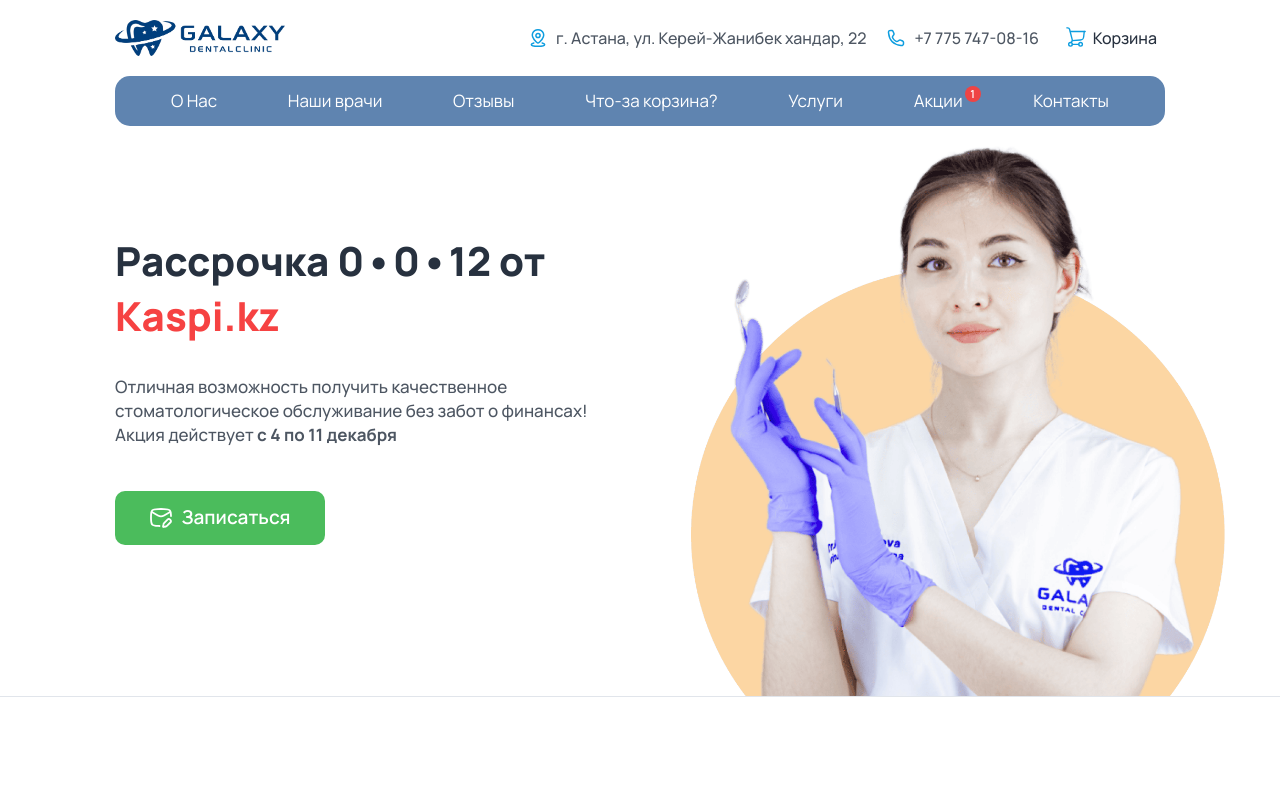
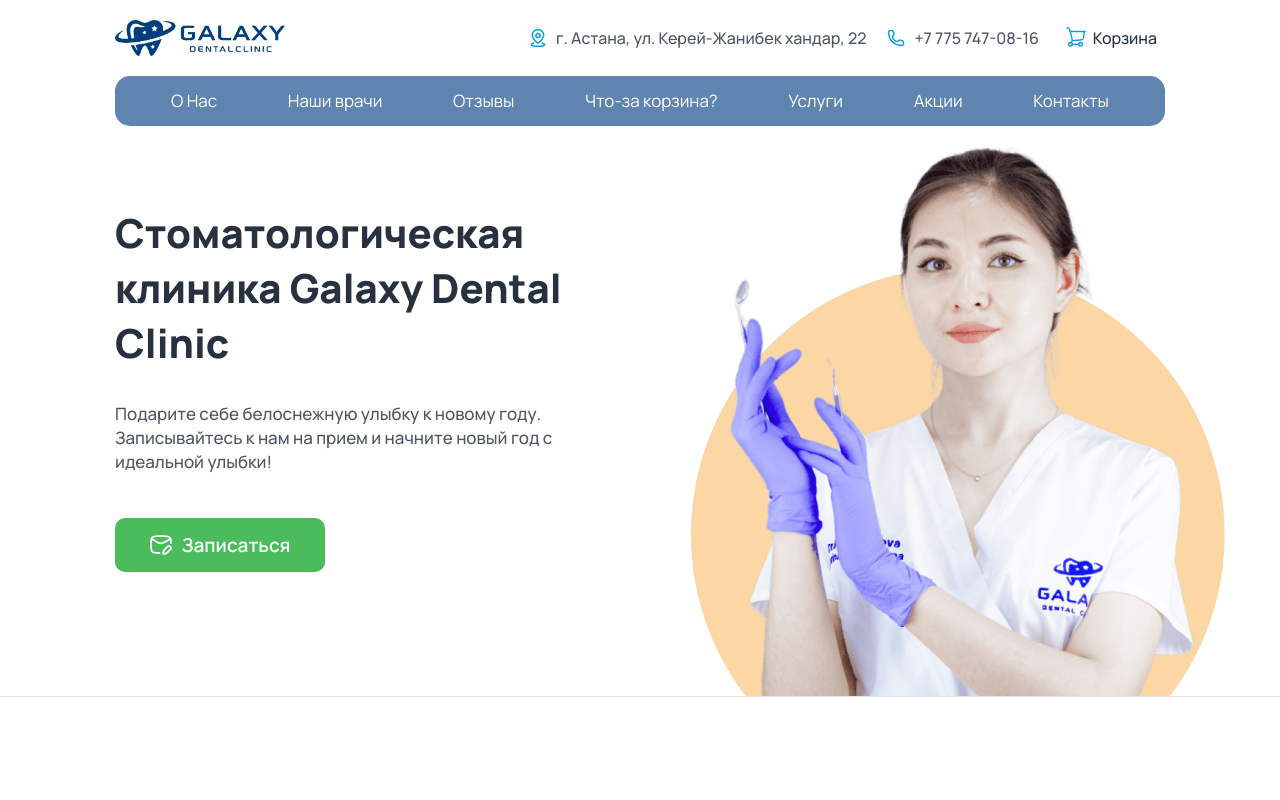
Before and after one commit to azikkw/Galaxy-Dental-Clinic, a Next.js app: page / in a window 1280 px wide. Shown: the top 800 px of the page. Built offline with nearby package versions, Linux system fonts and the light colour scheme.

Commit message:
Changed inst image in instagram and titles welcome sections

```diff
--- a/src/app/page.tsx
+++ b/src/app/page.tsx
@@ -10,7 +10,6 @@
 import AboutCartSection from "@/components/home/AboutCartSection";
 import ServicesSection from "@/components/home/ServicesSection";
 import ScannerSection from "@/components/home/ScannerSection";
-import PromotionsSection from "@/components/home/PromotionsSection";
 import ContactsSection from "@/components/home/ContactsSection";
 
 export default function Home() {
@@ -25,7 +24,7 @@
             <AboutCartSection/>
             <ServicesSection/>
             <ScannerSection/>
-            <PromotionsSection/>
+            {/*<PromotionsSection/>*/}
             <ContactsSection/>
         </div>
     </MainBlock>
--- a/src/components/home/WelcomeSection.tsx
+++ b/src/components/home/WelcomeSection.tsx
@@ -8,11 +8,10 @@
         <div className="sm:px-6 md:px-10 lg:flex lg:items-end lg:px-[90px] xl:px-0 xl:w-[1050px]">
             <div className="mb-8 px-[15px] sm:px-0 lg:h-full sm:w-[500px] lg:w-[600px] lg:flex lg:flex-col lg:justify-center">
                 <h1 className="text-4xl leading-[50px] font-bold text-mainTextColor mb-3 lg:text-[37px] lg:font-black lg:mb-8 xl:text-[40px] lg:leading-[55px]">
-                    Рассрочка 0•0•12 от <span className="text-redColor">Kaspi.kz</span>
+                    Стоматологическая клиника Galaxy Dental Clinic
                 </h1>
-                <p className="text-[17px] lg:text-base xl:text-[17px] hidden sm:block">Отличная возможность получить качественное стоматологическое обслуживание без забот о финансах!</p>
                 <p className="text-[17px] lg:text-base xl:text-[17px] mb-7 lg:mb-11">
-                    Акция действует <span className="font-bold">с 4 по 11 декабря</span>
+                    Подарите себе белоснежную улыбку к новому году. Записывайтесь к нам на прием и начните новый год с идеальной улыбки!
                 </p>
                 <Link href="https://zapis-galaxy.pulse.is/?fbclid=PAZXh0bgNhZW0CMTEAAaYb6sxbuwYaCWSSNzivY0dG2X25qHMuGwOk_dqJTUWQrjDstcQXSQIw3v0_aem_iqEQQeZLB43S5a1VWl2vMQ" target="_blank" aria-label="Ссылка для записи">
                     <Button variant="green" size="lg" className="w-[200px] text-[19px] !py-[27px] lg:w-[210px]" aria-label="Кнопка для записи">
--- a/src/components/pages/Doctor.tsx
+++ b/src/components/pages/Doctor.tsx
@@ -40,20 +40,12 @@
                 {
                     doctorWorks.works.map((work, index) => (
                         <div key={index} className="w-full">
-                            {
-                                work.before ? <ReactCompareSlider
-                                    className="w-full md:h-auto rounded-[15px] mb-2 sm:mb-3"
-                                    itemOne={<ReactCompareSliderImage src={work.before} alt={`Работа до от ${doctor.name}`}/>}
-                                    itemTwo={<ReactCompareSliderImage src={work.after} alt={`Работа после от ${doctor.name}`}/>}
-                                    onlyHandleDraggable
-                                /> : <Image
-                                    src={work.after}
-                                    alt={`Работа после от ${doctor.name}`}
-                                    width="1500"
-                                    height="700"
-                                    className="w-full md:h-auto rounded-[15px] mb-2 sm:mb-3"
-                                />
-                            }
+                            <ReactCompareSlider
+                                className="w-full md:h-auto rounded-[15px] mb-2 sm:mb-3"
+                                itemOne={<ReactCompareSliderImage src={work.before} alt={`Работа до от ${doctor.name}`}/>}
+                                itemTwo={<ReactCompareSliderImage src={work.after} alt={`Работа после от ${doctor.name}`}/>}
+                                onlyHandleDraggable
+                            />
                             <span className="sm:text-[17px] lg:text-base">{work.description}</span>
                         </div>
                     ))
--- a/src/data/companyInfo.ts
+++ b/src/data/companyInfo.ts
@@ -20,7 +20,7 @@
     { href: "/#reviews", label: "Отзывы", ariaLabel: "Ссылка на отзывы" },
     { href: "/#o-korzine", label: "Что-за корзина?", ariaLabel: "Ссылка на секцию про корзину" },
     { href: "/uslugi", label: "Услуги", ariaLabel: "Ссылка на страницу услуг" },
-    { href: "/#promotions", label: "Акции", promotionsAmount: 1, ariaLabel: "Ссылка на секцию акций" },
+    { href: "/#promotions", label: "Акции", promotionsAmount: 0, ariaLabel: "Ссылка на секцию акций" },
     { href: "/#contacts", label: "Контакты", ariaLabel: "Ссылка на секцию контакты" }
 ]
 export const companyInfo: CompanyInfoInterface[] = [
```
Also changed, not shown: public/images/home/instagram.png.
